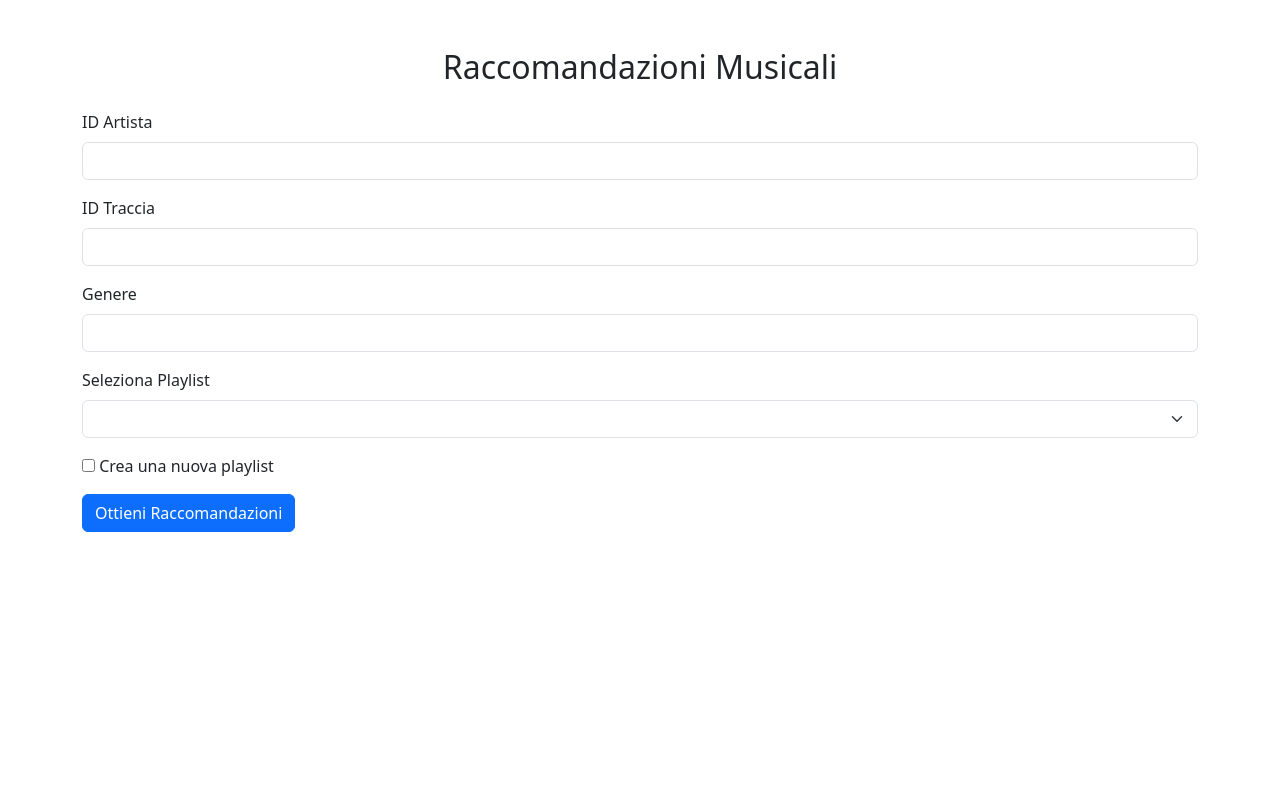
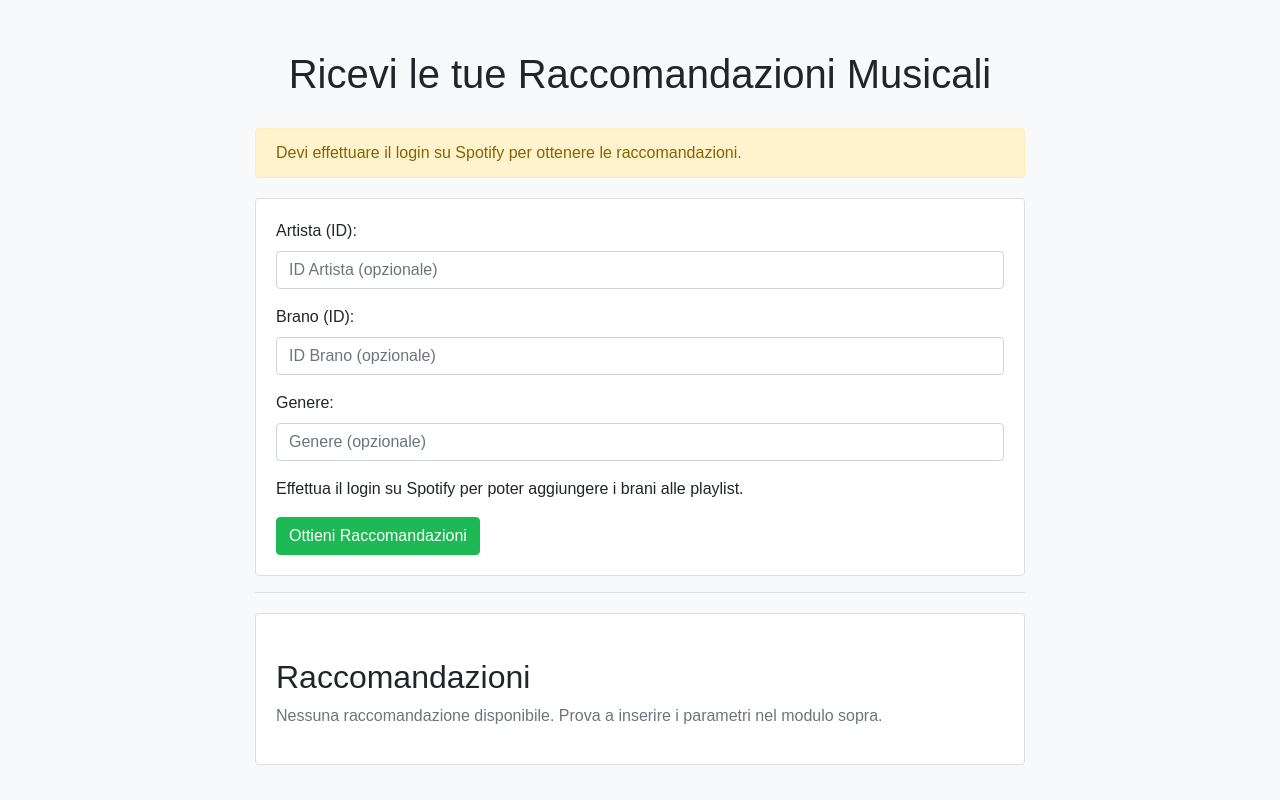
Before and after one commit to livrieri-luca/Spotify, a Flask app: page /recommendations in a window 1280 px wide. Run offline with Flask 3, Linux system fonts and the light colour scheme; lists and menus that the app fills with data are empty; some libraries are stand-ins or nearby versions.

Commit message:
sistemazione parte 4

```diff
--- a/templates/recommendations.html
+++ b/templates/recommendations.html
@@ -3,77 +3,158 @@
 <head>
     <meta charset="UTF-8">
     <meta name="viewport" content="width=device-width, initial-scale=1.0">
-    <title>Raccomandazioni</title>
-    <link href="https://cdn.jsdelivr.net/npm/bootstrap@5.3.0-alpha1/dist/css/bootstrap.min.css" rel="stylesheet">
+    <title>Spotify - Raccomandazioni</title>
+    <link rel="stylesheet" href="https://stackpath.bootstrapcdn.com/bootstrap/4.3.1/css/bootstrap.min.css">
+    <style>
+        body {
+            background-color: #f8f9fa;
+            font-family: 'Arial', sans-serif;
+        }
+
+        .container {
+            max-width: 800px;
+            margin-top: 50px;
+        }
+
+        h1 {
+            font-size: 2.5rem;
+            margin-bottom: 30px;
+        }
+
+        .card {
+            margin-top: 20px;
+            background-color: #ffffff;
+            border: 1px solid #ddd;
+        }
+
+        .card-body {
+            padding: 20px;
+        }
+
+        .btn-primary {
+            background-color: #1db954;
+            border-color: #1db954;
+        }
+
+        .btn-primary:hover {
+            background-color: #1ed760;
+            border-color: #1ed760;
+        }
+
+        .recommendation-item {
+            margin-bottom: 10px;
+        }
+
+        .recommendation-item a {
+            color: #000;
+            text-decoration: none;
+        }
+
+        .recommendation-item a:hover {
+            text-decoration: underline;
+        }
+
+        .alert-warning {
+            margin-top: 20px;
+        }
+
+        .alert {
+            font-size: 1rem;
+        }
+    </style>
 </head>
 <body>
-    <div class="container mt-5">
-        <h2 class="text-center">Raccomandazioni Musicali</h2>
+    <div class="container">
+        <h1 class="text-center">Ricevi le tue Raccomandazioni Musicali</h1>
 
-        <!-- Form di ricerca per le raccomandazioni -->
-        <form method="POST" class="mt-4">
-            <div class="mb-3">
-                <label for="artist_id" class="form-label">ID Artista</label>
-                <input type="text" class="form-control" id="artist_id" name="artist_id">
+        <!-- Flash messages -->
+        {% with messages = get_flashed_messages() %}
+            {% if messages %}
+                <div class="alert alert-warning" role="alert">
+                    {{ messages[0] }}
                 </div>
-            <div class="mb-3">
-                <label for="track_id" class="form-label">ID Traccia</label>
-                <input type="text" class="form-control" id="track_id" name="track_id">
-            </div>
-            <div class="mb-3">
-                <label for="genre" class="form-label">Genere</label>
-                <input type="text" class="form-control" id="genre" name="genre">
+            {% endif %}
+        {% endwith %}
+
+        <!-- Form per ottenere raccomandazioni -->
+        <div class="card">
+            <div class="card-body">
+                <form method="POST" action="{{ url_for('home.get_recommendations') }}">
+                    <div class="form-group">
+                        <label for="artist_id">Artista (ID):</label>
+                        <input type="text" class="form-control" name="artist_id" id="artist_id" placeholder="ID Artista (opzionale)">
                     </div>
 
-            <!-- Selezione della Playlist esistente o creazione di una nuova -->
-            <div class="mb-3">
-                <label for="playlist_id" class="form-label">Seleziona Playlist</label>
-                <select class="form-select" id="playlist_id" name="playlist_id">
-                    {% for playlist in user_playlists %}
-                        <option value="{{ playlist['id'] }}">{{ playlist['name'] }}</option>
+                    <div class="form-group">
+                        <label for="track_id">Brano (ID):</label>
+                        <input type="text" class="form-control" name="track_id" id="track_id" placeholder="ID Brano (opzionale)">
+                    </div>
+
+                    <div class="form-group">
+                        <label for="genre">Genere:</label>
+                        <input type="text" class="form-control" name="genre" id="genre" placeholder="Genere (opzionale)">
+                    </div>
+
+                    {% if token_info %}
+                        <div class="form-group form-check">
+                            <input type="checkbox" class="form-check-input" name="create_new_playlist" id="create_new_playlist">
+                            <label class="form-check-label" for="create_new_playlist">Crea una nuova playlist</label>
+                        </div>
+
+                        <div class="form-group">
+                            <label for="new_playlist_name">Nome della Nuova Playlist:</label>
+                            <input type="text" class="form-control" name="new_playlist_name" id="new_playlist_name" placeholder="Nome Nuova Playlist" disabled>
+                        </div>
+
+                        <div class="form-group">
+                            <label for="saved_playlists">Seleziona una Playlist Salvata:</label>
+                            <select class="form-control" name="saved_playlist_id" id="saved_playlists">
+                                <option value="">Seleziona una Playlist Salvata</option>
+                                {% for playlist in saved_playlists %}
+                                    <option value="{{ playlist.playlist_id }}">{{ playlist.playlist.name }}</option>
                                 {% endfor %}
                             </select>
                         </div>
-
-            <!-- Opzione per creare una nuova playlist -->
-            <div class="mb-3">
-                <input type="checkbox" id="create_new_playlist" name="create_new_playlist">
-                <label for="create_new_playlist" class="form-check-label">Crea una nuova playlist</label>
-            </div>
-            <div class="mb-3" id="new_playlist_name_div" style="display: none;">
-                <label for="new_playlist_name" class="form-label">Nome della Nuova Playlist</label>
-                <input type="text" class="form-control" id="new_playlist_name" name="new_playlist_name">
-            </div>
+                    {% else %}
+                        <p>Effettua il login su Spotify per poter aggiungere i brani alle playlist.</p>
+                    {% endif %}
 
                     <button type="submit" class="btn btn-primary">Ottieni Raccomandazioni</button>
                 </form>
+            </div>
+        </div>
 
-        <!-- Visualizza le raccomandazioni -->
+        <hr>
+
+        <!-- Visualizzazione delle raccomandazioni -->
+        <div class="card">
+            <div class="card-body">
+                <h2 class="mt-4">Raccomandazioni</h2>
                 {% if recommendations %}
-            <h3 class="mt-4">Brani Raccomandati</h3>
-            <ul class="list-group mt-3">
+                    <ul class="list-group">
                         {% for track in recommendations %}
-                    <li class="list-group-item">
-                        <strong>{{ track['name'] }}</strong> - {{ track['artists'][0]['name'] }}
-                        <a href="{{ track['external_urls']['spotify'] }}" target="_blank" class="btn btn-info btn-sm float-end">Ascolta</a>
+                            <li class="list-group-item recommendation-item">
+                                <a href="https://open.spotify.com/track/{{ track['id'] }}" target="_blank">{{ track['name'] }} - {{ track['artists'][0]['name'] }}</a>
                             </li>
                         {% endfor %}
                     </ul>
+                {% else %}
+                    <p class="text-muted">Nessuna raccomandazione disponibile. Prova a inserire i parametri nel modulo sopra.</p>
                 {% endif %}
             </div>
+        </div>
+    </div>
 
+    <!-- Script per abilitare/Disabilitare il campo "Nuova Playlist" -->
     <script>
-        // Gestione della visibilità del campo per il nome della nuova playlist
         document.getElementById('create_new_playlist').addEventListener('change', function() {
-            const newPlaylistDiv = document.getElementById('new_playlist_name_div');
-            if (this.checked) {
-                newPlaylistDiv.style.display = 'block';
-            } else {
-                newPlaylistDiv.style.display = 'none';
-            }
+            document.getElementById('new_playlist_name').disabled = !this.checked;
         });
     </script>
 
-    <script src="https://cdn.jsdelivr.net/npm/bootstrap@5.3.0-alpha1/dist/js/bootstrap.bundle.min.js"></script>
+    <!-- Bootstrap JS e dipendenze -->
+    <script src="https://code.jquery.com/jquery-3.6.0.min.js"></script>
+    <script src="https://cdn.jsdelivr.net/npm/@popperjs/core@2.11.6/dist/umd/popper.min.js"></script>
+    <script src="https://stackpath.bootstrapcdn.com/bootstrap/4.3.1/js/bootstrap.min.js"></script>
 </body>
 </html>
```
Also changed, not shown: blueprints/home.py (+42 -28 lines), 1 other file. Lines whose indentation alone changed are shown as unchanged.
